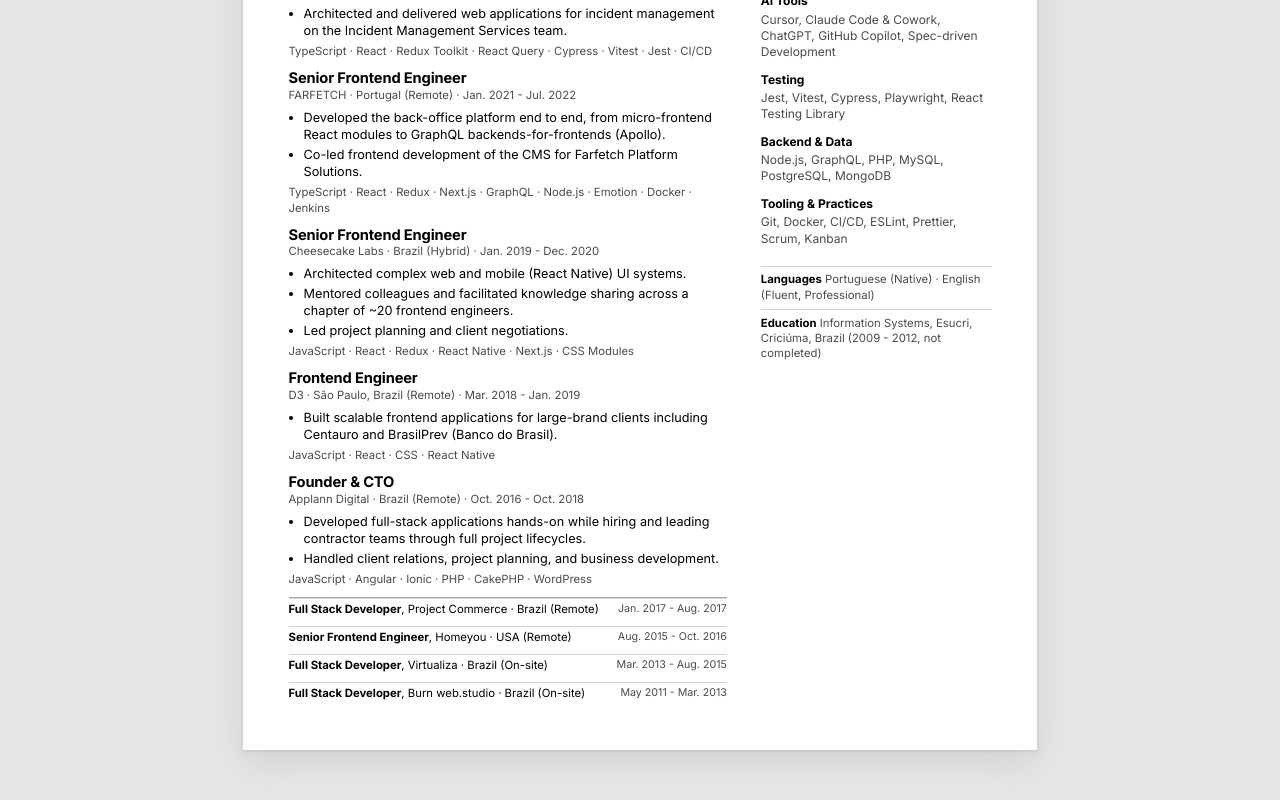
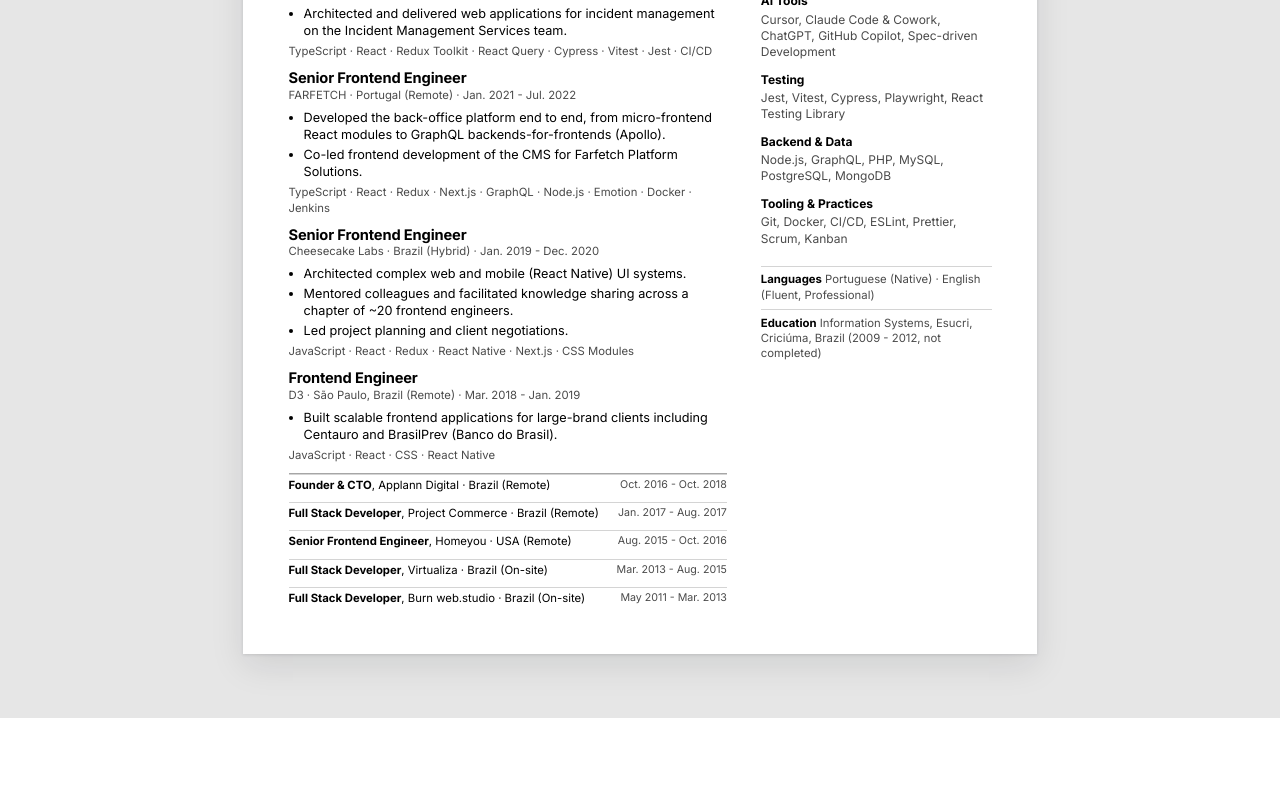
Before and after one commit to helderberto/helderberto.com, a Next.js app: page /resume in a window 1280 px wide. Shown: the part 552-1352 px from the top of the page. After the commit the page ends 1270 px from the top, so only its background shows below. Built offline with nearby package versions, Linux system fonts and the light colour scheme.

Commit message:
chore: de-emphasize Applann to compact resume row

```diff
--- a/src/data/resume.ts
+++ b/src/data/resume.ts
@@ -188,11 +188,6 @@
       company: 'Applann Digital',
       location: 'Brazil (Remote)',
       period: 'Oct. 2016 - Oct. 2018',
-      bullets: [
-        'Developed full-stack applications hands-on while hiring and leading contractor teams through full project lifecycles.',
-        'Handled client relations, project planning, and business development.',
-      ],
-      tech: ['JavaScript', 'Angular', 'Ionic', 'PHP', 'CakePHP', 'WordPress'],
     },
     {
       role: 'Full Stack Developer',
```
